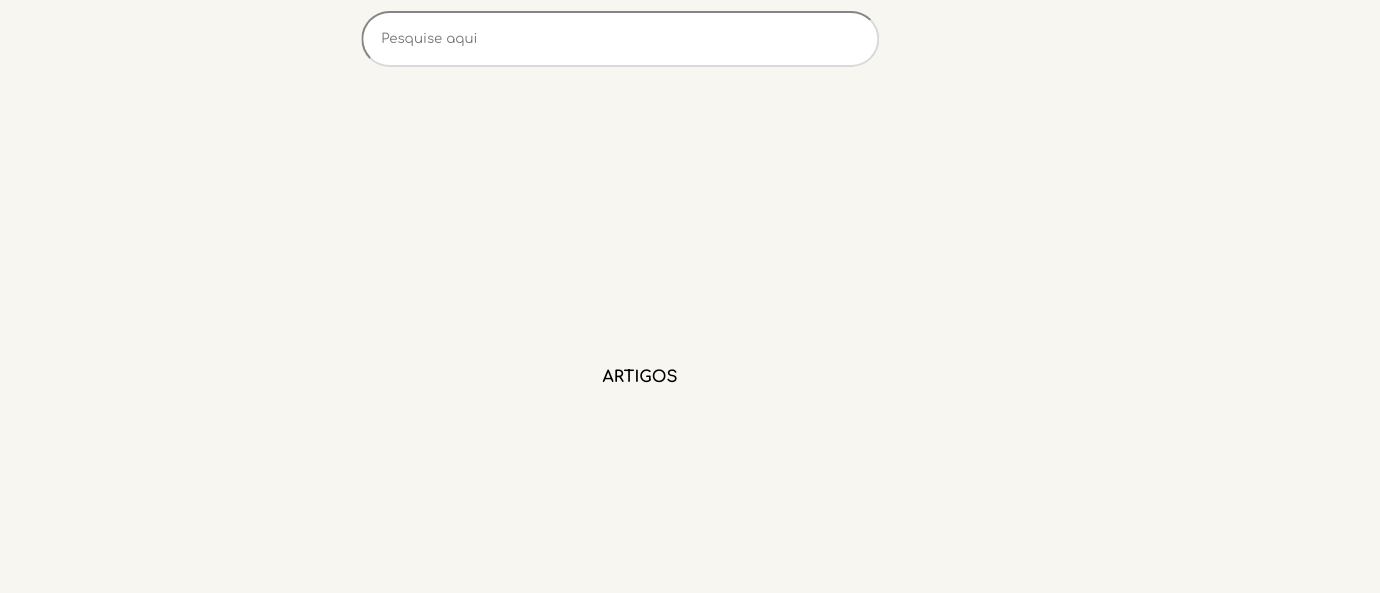
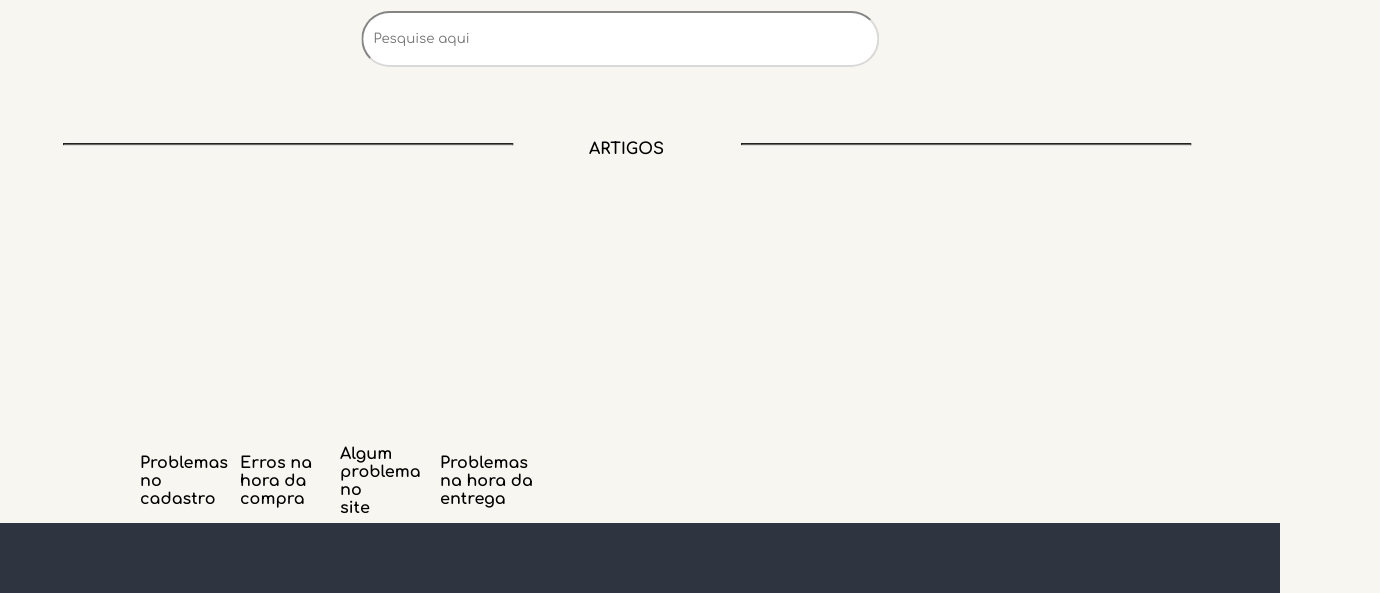
Before and after one commit to MaCamilo/ProjetoAutomacao, a plain HTML site: page contato.html in a window 1280 px wide. Shown: the part 207-800 px from the top of the page, 1380 px wide, since content can reach past the window. Drawn offline with Linux system fonts and the light colour scheme.

Commit message:
Atualizado dia 11/09

```diff
--- a/contato.html
+++ b/contato.html
@@ -18,7 +18,7 @@
                 <h1 class="h1">Olá! Como podemos te ajudar?</h1>
             </div>
             <div>
-                <input type="text" class="texto-pesquisa search h1" placeholder="    Pesquise aqui">
+                <input type="text" class="texto-pesquisa search h1" placeholder="  Pesquise aqui">
             </div>
         </div>
 
@@ -27,9 +27,27 @@
 
 
     <div class="artigo">
-        <h4 class="h1 artigo">ARTIGOS</h4>
+        <hr class="linha-horizontal">
+        <h4 class="h1 artigo-correcao">ARTIGOS</h4>
+        <hr class="linha-horizontal">
 
-        </div>
+</div>
+<div class="problemas artigos-lista h1">
+    <ul>
+        <li>
+            <h4>Problemas no <br>cadastro</h4>
+        </li>
+        <li>
+            <h4>Erros na hora da <br>compra</h4>
+        </li>
+        <li>
+            <h4>Algum problema no <br>site</h4>
+        </li>
+        <li>
+            <h4>Problemas na hora da <br>entrega</h4>
+        </li>
+    </ul>
+</div>
 
 
 </body>
--- a/css/contato.css
+++ b/css/contato.css
@@ -57,7 +57,48 @@ footer{
 
 .artigo{
     text-align: center;
-    margin-bottom: 300px;
+    margin-bottom: 2px;
     display: flex;
     justify-content: center;
+    transform: translate(-1%, -350%);
 }
+
+.artigo-correcao{
+    transform: translate(-1%, -90%);
+    display: flex;
+}
+
+.linha-horizontal{
+    size: 7px;
+    height: 50%;
+    width: 35%;
+    border-color: black;
+}
+
+.artigos-lista{
+    margin-left: 100px;
+
+}
+
+.artigos-lista ul{
+    display: flex;
+    list-style: none;
+}
+
+.artigos-lista ul li{
+   width: 100px;
+   align-items: center;
+   display: flex;
+}
+
+
+.problemas{
+    width: 100%;
+    height: 100px;
+}
+
+footer{
+    background-color: #2F3540;
+    width: 100%;
+    height: 300px;
+}
```
